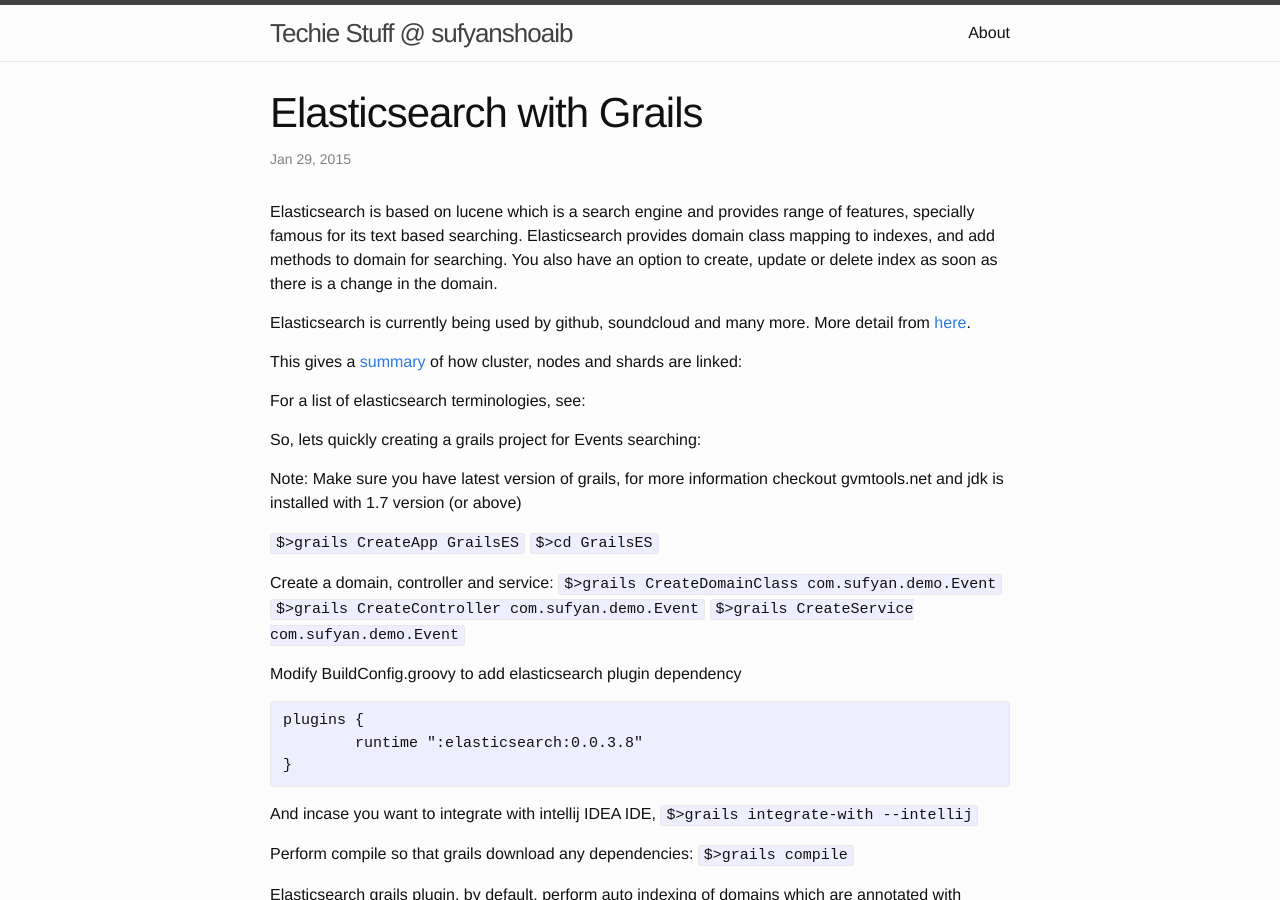
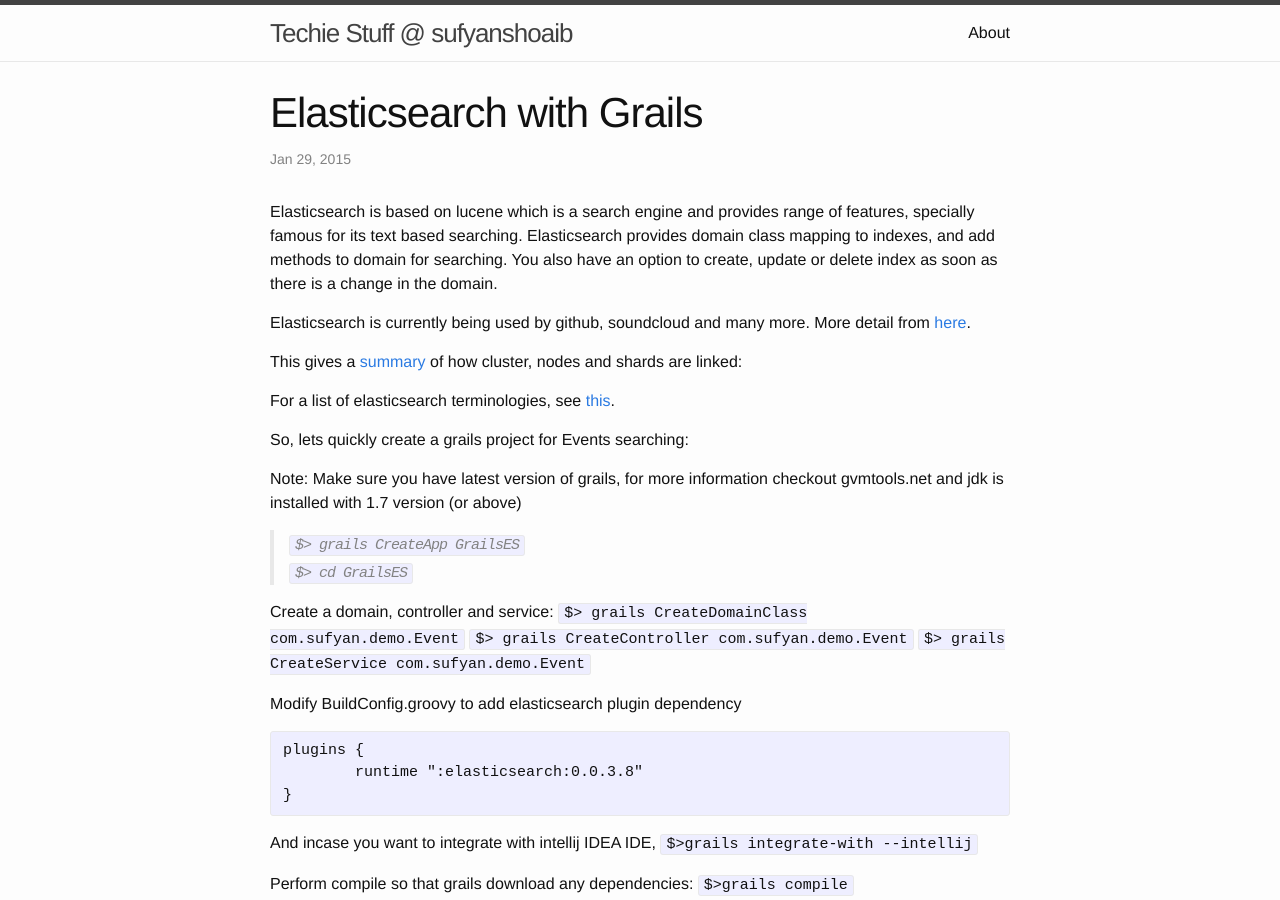
Before and after one commit to sufyanshoaib/sufyanshoaib.github.io, a Jekyll site: the page built from _posts/2015-01-29-grails-elasticsearch.markdown, in a window 1280 px wide and 900 px high. Built offline with Jekyll 4.4.1, drawn with Linux system fonts in a browser that asks for light colours; nearby versions of some CDN libraries; comment, search, counter and statistics services are not loaded.

Commit message:
Update 2015-01-29-grails-elasticsearch.markdown

```diff
--- a/_posts/2015-01-29-grails-elasticsearch.markdown
+++ b/_posts/2015-01-29-grails-elasticsearch.markdown
@@ -12,19 +12,20 @@ Elasticsearch is currently being used by github, soundcloud and many more. More
 This gives a <a href="https://encrypted-tbn0.gstatic.com/images?q=tbn:ANd9GcS0wetPnhOhTtRanRjXcwrke4veL6MTwdLZDjsiRH5-TZpj63awow">summary</a> of how cluster, nodes and shards are linked:
 
 
-For a list of elasticsearch terminologies, see:
+For a list of elasticsearch terminologies, see <a href="https://www.elastic.co/guide/en/elasticsearch/reference/current/glossary.html">this</a>.
 
-So, lets quickly creating a grails project for Events searching:
+So, lets quickly create a grails project for Events searching:
 
 Note: Make sure you have latest version of grails, for more information checkout gvmtools.net and jdk is installed with 1.7 version (or above)
 
-`$>grails CreateApp GrailsES`
-`$>cd GrailsES`
+>``$> grails CreateApp GrailsES``
+>``$> cd GrailsES``
+
 
 Create a domain, controller and service:
-`$>grails CreateDomainClass com.sufyan.demo.Event`
-`$>grails CreateController com.sufyan.demo.Event`
-`$>grails CreateService com.sufyan.demo.Event`
+`$> grails CreateDomainClass com.sufyan.demo.Event`
+`$> grails CreateController com.sufyan.demo.Event`
+`$> grails CreateService com.sufyan.demo.Event`
 
 Modify BuildConfig.groovy to add elasticsearch plugin dependency
 {% highlight xml %}
```
